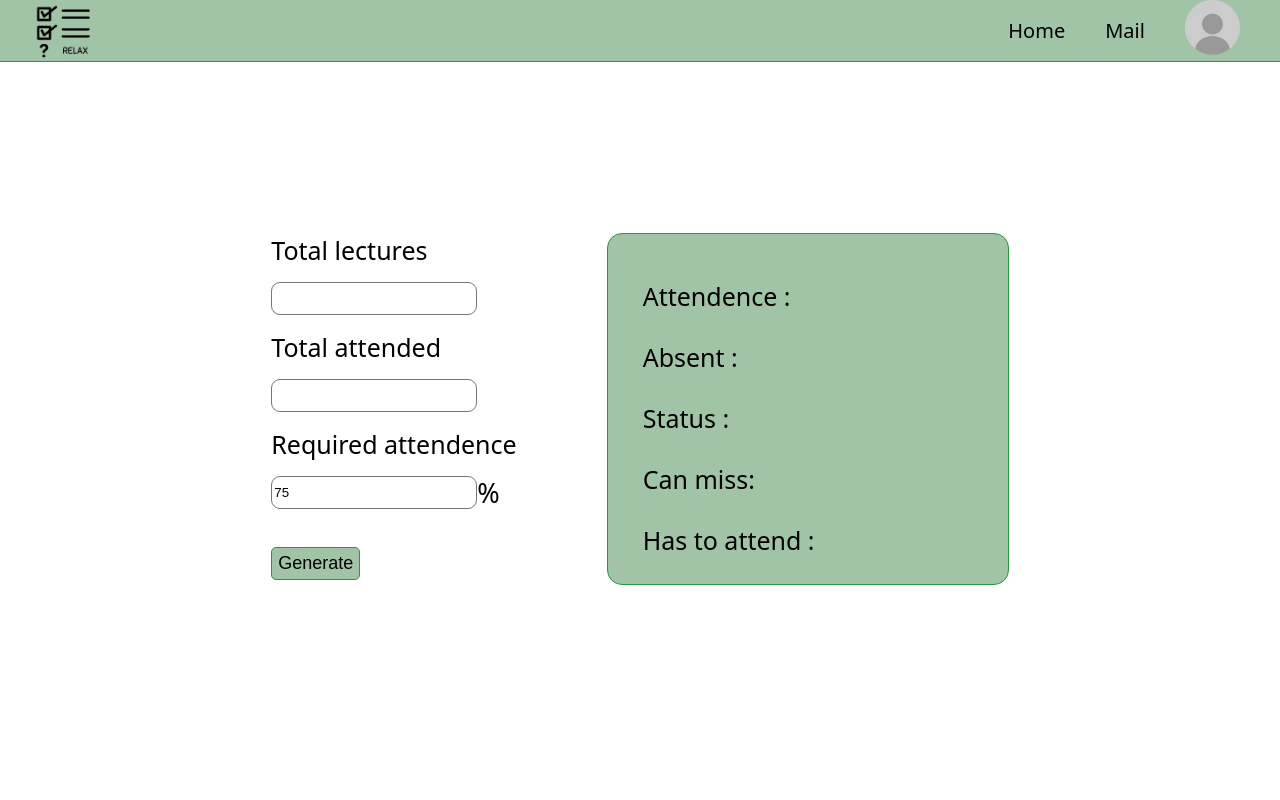
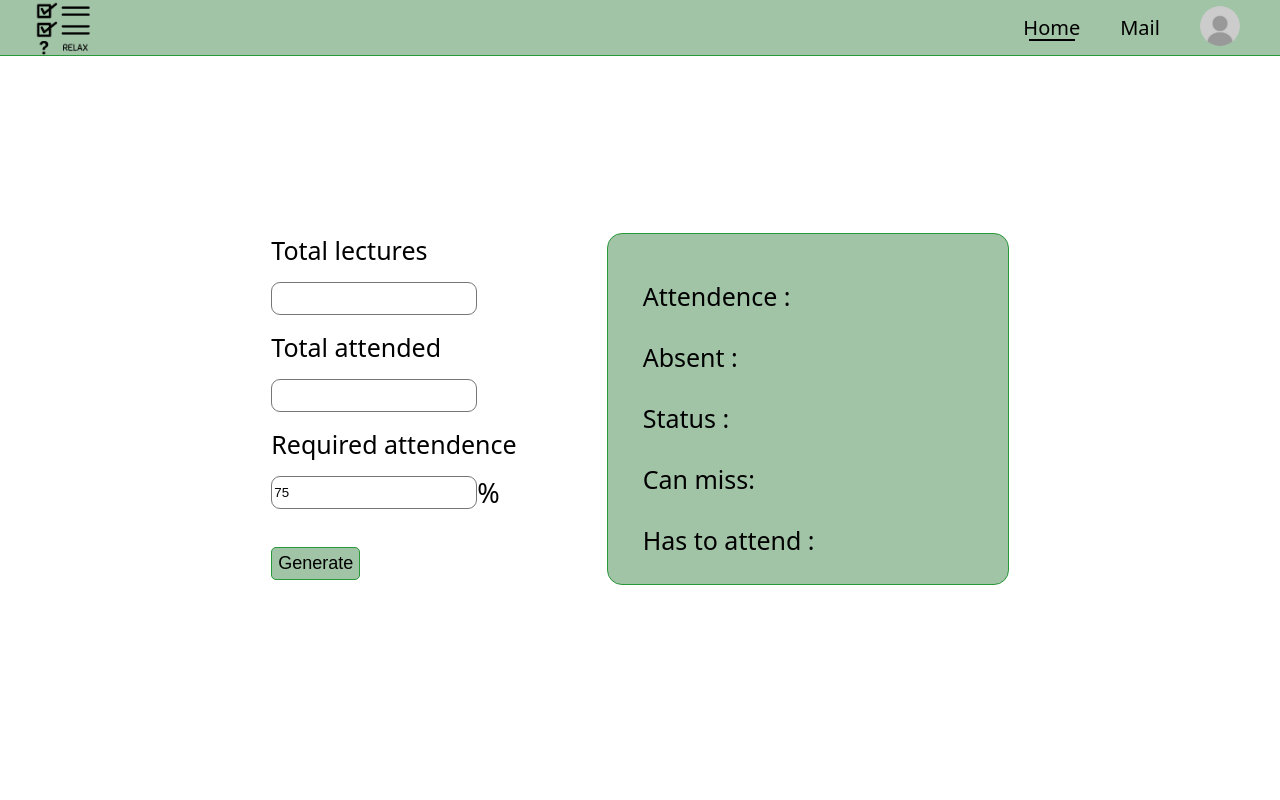
Before and after one commit to RaviPatel94/Attendence-Keeper, a plain HTML site: page main.html in a window 1280 px wide. In both pictures the pointer is over the link "Home". Shown: the top 800 px of the page. Drawn offline with Linux system fonts and the light colour scheme.

Commit message:
Update main.css

```diff
--- a/main.css
+++ b/main.css
@@ -67,11 +67,32 @@ body{
     color: black;
 }
 
+.navtext {
+    position: relative;
+    text-decoration: none;
+  }
+
+  .navtext:hover::after {
+    content: "";
+    position: absolute;
+    left: 10%;
+    right: 10%;
+    bottom: 0;
+    border: 1px solid black;
+  }
+
 .home img{
     margin: 0;
     padding:0;
-    height: 55px;
-    padding-right:40px ;
+    height: 40px;
+    margin-right: 40px;
+    border-radius: 50%;
+    margin-top: 3px;
+}
+.home img:hover{
+    border-width: 3px;
+    border-color: rgb(168, 166, 166);
+    border-style: solid;
 }
 
 .content{
```
